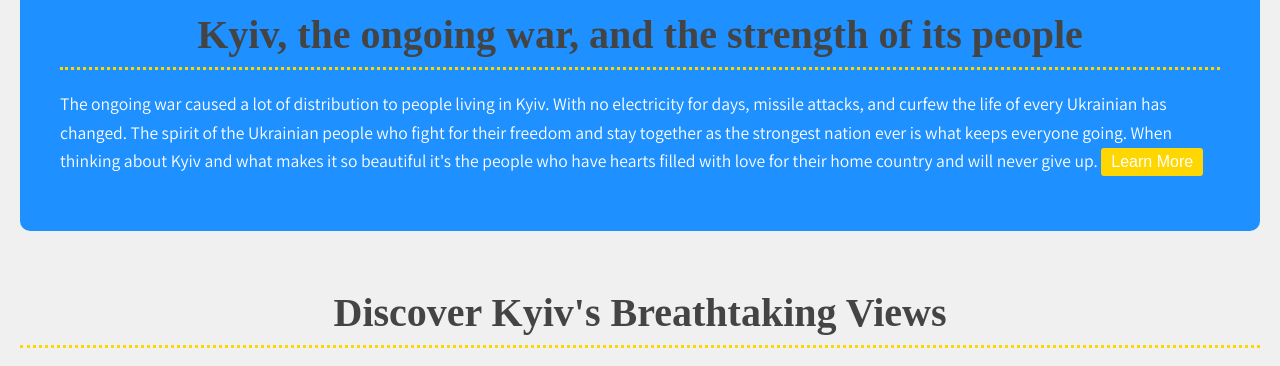
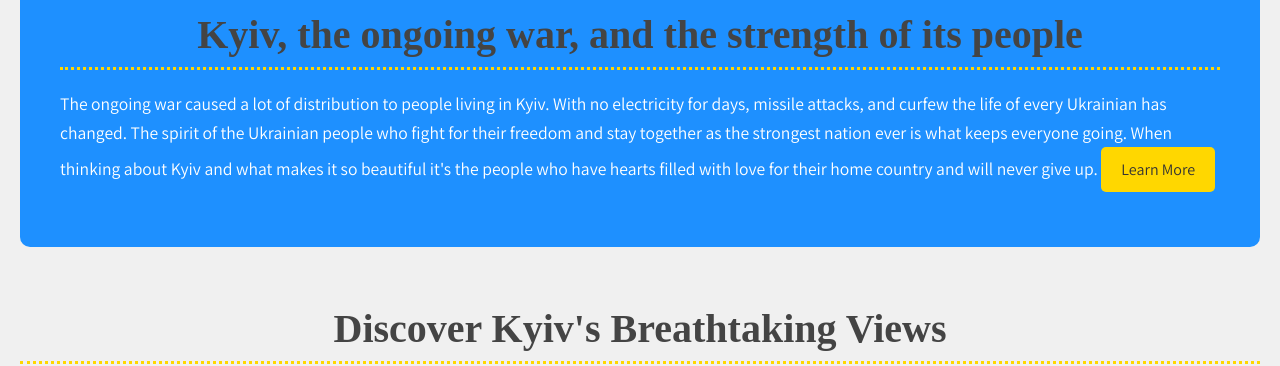
Before and after one commit to veronikaborukha/html-test, a plain HTML site: page index.html in a window 1280 px wide. Shown: the part 1108-1474 px from the top of the page. Drawn offline with Linux system fonts and the light colour scheme; a web font is replaced by a local one.

Commit message:
last changes

```diff
--- a/css/styles.css
+++ b/css/styles.css
@@ -259,17 +259,16 @@ address {
 }
 
 /* Button Styles */
-button {
+a.button {
+    display: inline-block;
+    padding: 10px 20px;
     background-color: #FFD700;
-    border: none;
-    color: white;
-    padding: 5px 10px;
-    font-size: 1rem;
-    border-radius: 3px;
-    cursor: pointer;
-    transition: background-color 0.3s ease;
+    color: #333;
+    text-decoration: none;
+    border-radius: 5px;
+    font-size: 16px;
 }
 
-button:hover {
-    background-color: #333;
+a.button:hover {
+    background-color: #0056b3;
 }
--- a/index.html
+++ b/index.html
@@ -42,9 +42,7 @@
     <h2>Kyiv, the ongoing war, and the <strong>strength of its people</strong></h2>
     <p> The ongoing war caused a lot of distribution to people living in Kyiv. With no electricity for days, missile attacks, and curfew the life of every Ukrainian has changed. The spirit of
         the Ukrainian people who fight for their freedom and stay together as the strongest nation ever is what keeps everyone going. When thinking about Kyiv and what makes it so beautiful it's the people who have hearts filled with love for their home country and will never give up.
-        <a href="https://www.bbc.com/news/war-in-ukraine">
-            <button>Learn More</button>
-        </a>
+        <a href="https://www.bbc.com/news/war-in-ukraine" class="button">Learn More</a>
     </p>
     </section>
 
```
